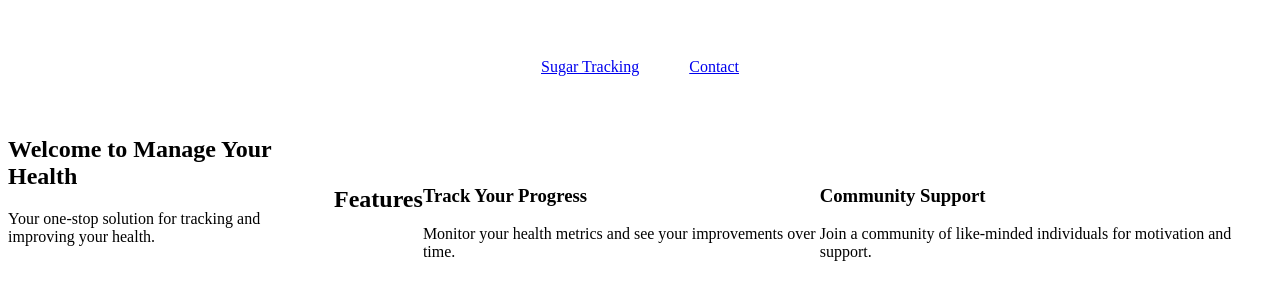
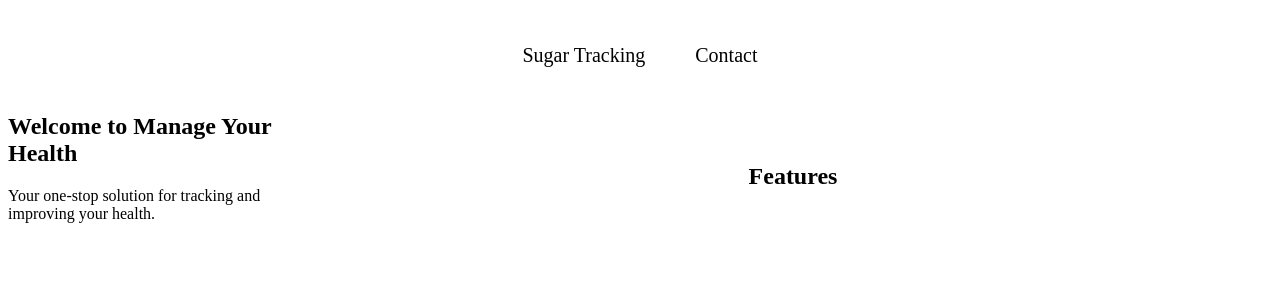
Before and after one commit to Melman1101/manage-your-food, a plain HTML site: page index.html in a window 1280 px wide. Shown: the part 336-636 px from the top of the page. Drawn offline with Linux system fonts and the light colour scheme.

Commit message:
update nav color

```diff
--- a/index.html
+++ b/index.html
@@ -23,17 +23,9 @@
                 <h2>Welcome to Manage Your Health</h2>
                 <p>Your one-stop solution for tracking and improving your health.</p>
             </section>
-
             <section class="features">
                 <h2>Features</h2>
-                <div class="feature">
-                <h3>Track Your Progress</h3>
-                <p>Monitor your health metrics and see your improvements over time.</p>
-                </div>
-                <div class="feature">
-                <h3>Community Support</h3>
-                <p>Join a community of like-minded individuals for motivation and support.</p>
-                </div>
+
             </section>
 
 
--- a/styleMain.css
+++ b/styleMain.css
@@ -31,16 +31,24 @@
 		padding: 10px 0;
 
 	}
-	nav li{
+	nav li a{
 		background-color: white;
 		color:black;
 		padding: 14px 25px;
+		text-decoration: none;
+		font-size: 20px;
+        padding: 14px 25px;
 	}
     .navLink{
         display: flex;
 		flex:wrap;
 		white-space:nowrap;
 		justify-content: center;
+		text-decoration: none;
+	}
+	a:hover {
+		background-color: rgb(0,168,224);
+		color: white;
 	}
     	.insideHome{
 		display: grid;
```
